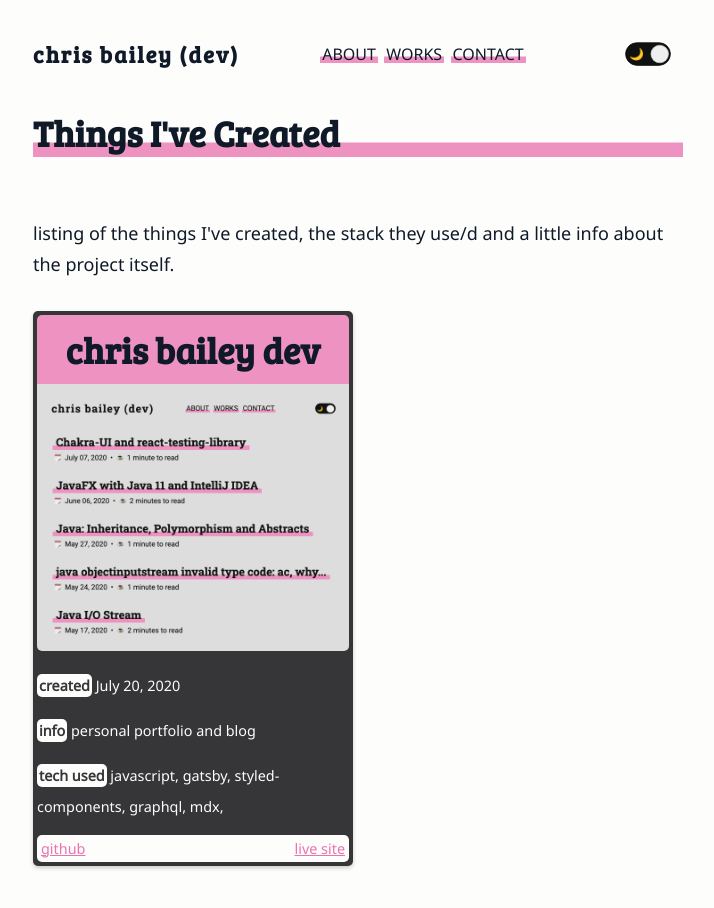
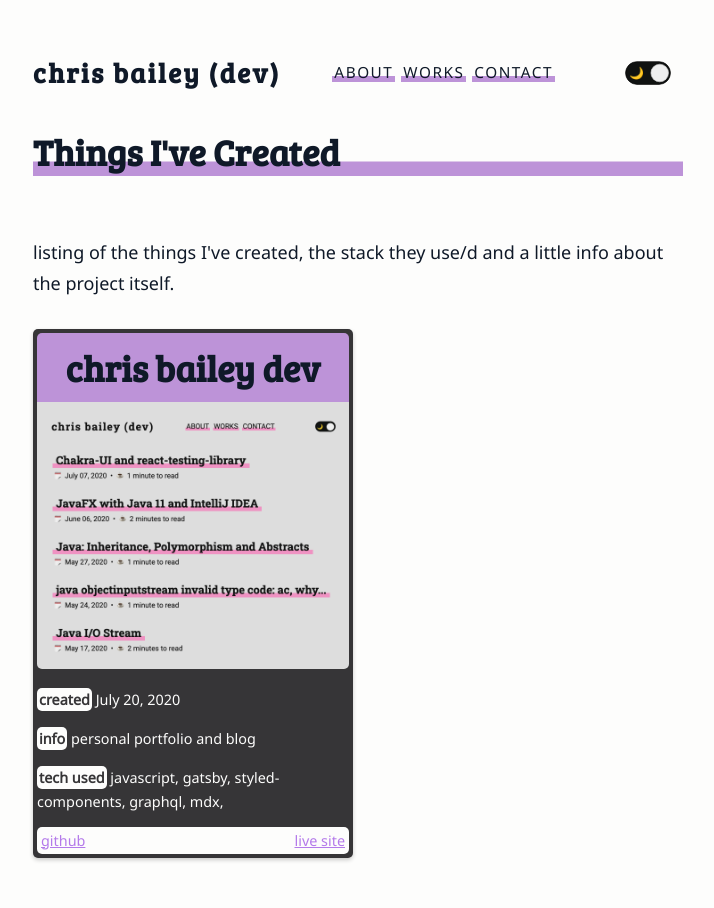
Before and after one commit to xchrisbailey/chrisbailey.dev, a Gatsby site: page /work in a window 1280 px wide. Shown: the whole page, without its empty margins (282-996 px from the left). Built offline with nearby package versions, Linux system fonts and the light colour scheme; Gatsby itself is replaced by a stand-in of ours; some packages are replaced by stand-ins of ours.

Commit message:
break global styles into own file. font size and other sizing tweaks

```diff
--- a/gatsby-config.js
+++ b/gatsby-config.js
@@ -49,8 +49,10 @@ module.exports = {
           {
             resolve: `gatsby-remark-vscode`,
             options: {
-              theme: `SynthWave '84`,
-              extensions: ['synthwave-vscode'],
+              // theme: `SynthWave '84`,
+              theme: 'Night Owl',
+              extensions: ['synthwave-vscode', 'night-owl'],
+              injectStyles: true,
               inlineCode: {
                 marker: '•',
               },
--- a/package.json
+++ b/package.json
@@ -26,6 +26,7 @@
     "gatsby-remark-vscode": "^3.0.1",
     "gatsby-source-filesystem": "^2.3.14",
     "gatsby-transformer-sharp": "^2.5.7",
+    "night-owl": "sdras/night-owl-vscode-theme",
     "prop-types": "^15.7.2",
     "react": "^16.12.0",
     "react-dom": "^16.12.0",
--- a/src/components/Header.jsx
+++ b/src/components/Header.jsx
@@ -38,7 +38,7 @@ const HeaderBox = styled.header`
 
 const Brand = styled(Link)`
   font-family: 'Bree Serif', serif;
-  font-size: 1.25em;
+  font-size: 1.5em;
   font-weight: bold;
   letter-spacing: 0.08em;
   color: ${({ theme }) => theme.text};
@@ -58,9 +58,10 @@ const NavBox = styled.div`
 const NavLink = styled(Link)`
   box-shadow: inset 0 -0.4em 0 ${({ theme }) => theme.heading};
   color: ${({ theme }) => theme.text};
-  font-size: 16px;
-  line-height: 14px;
+  font-size: 0.85em;
+  line-height: 1em;
   margin-right: 0.4em;
+  letter-spacing: 0.1em;
   padding: 0.125em;
   text-decoration: none;
   transition: 250ms;
--- a/src/components/Layout.jsx
+++ b/src/components/Layout.jsx
@@ -1,9 +1,10 @@
 import React from 'react'
-import styled, { createGlobalStyle, ThemeProvider } from 'styled-components'
+import styled, { ThemeProvider } from 'styled-components'
 
 import useLocalStorage from '../utils/hooks'
 import { lightTheme, darkTheme } from '../utils/theme'
 import Header from './Header'
+import GlobalStyles from './styles/globalStyles'
 
 const Layout = ({ children }) => {
   const [theme, setTheme] = useLocalStorage('mode', 'light')
@@ -20,95 +21,8 @@ const Layout = ({ children }) => {
 
 const Container = styled.div`
   max-width: 650px;
+  padding: 1em;
   margin: 2em auto;
 `
 
-const GlobalStyles = createGlobalStyle`
-:root {
-  --color-pink-dark: #E972AF;
-  --color-pink-light: #EE92C2;
-}
-
-body {
-  background: ${({ theme }) => theme.body};
-  color: ${({ theme }) => theme.text};
-  font-size: 18px;
-  font-family: "Noto Sans", sans-serif;
-}
-
-p {
-  line-height: 31px;
-}
-
-h1,h2,h3,h4 {
-  color: ${({ theme }) => theme.text};
-  font-weight: bold;
-  font-family: "Bree Serif", serif;
-}
-
-h1 {
-  box-shadow: inset 0 -0.4em 0 ${({ theme }) => theme.heading};
-  font-size: 2em;
-  margin-bottom: 1.7em;
-}
-
-h2 {
-  font-size: 1.6em;
-  line-height: 2.6em;
-  margin-top: 2.7em;
-  margin-bottom: 1em;
-}
-
-h3 {
-  font-size: 1.28em;
-  line-height: 2.11;
-  margin-top: 1.7em;
-  margin-bottom: 0.67em;
-}
-
-p, ul, ol, blockquote, pre {
-  margin-bottom: 1.7em;
-}
-
-ul, ol {
-  margin-left: 1.7em;
-}
-
-li {
-  margin-bottom: 0.67em;
-}
-
-code, pre, kbd {
-  font-size: 16px;
-  font-family: "Fira Code", monospace;
-}
-
-pre {
-  padding: 0.67em;
-}
-
-code {
-  overflow-x: scroll;
-  padding: 3px 4px;
-  border-radius: 7px;
-  margin: 0 1px;
-}
-
-a {
-  text-decoration: none;
-  color: var(--color-pink-dark);
-  text-decoration: underline;
-  &:hover {
-    color: var(--color-pink-light);
-  }
-}
-
-blockquote {
-  margin-left: 0;
-  border-left: 8px solid ${({ theme }) => theme.heading};
-  padding-left: 1em;
-
-}
-`
-
 export default Layout
--- /dev/null
+++ b/src/components/styles/globalStyles.jsx
@@ -0,0 +1,90 @@
+import { createGlobalStyle } from 'styled-components'
+
+const GlobalStyles = createGlobalStyle`
+:root {
+  --color-purple-dark: #B47AEA;
+  --color-purple-light: #BD93D8;
+}
+
+body {
+  background: ${({ theme }) => theme.body};
+  color: ${({ theme }) => theme.text};
+  font-size: 18px;
+  font-family: "Noto Sans", sans-serif;
+}
+
+p {
+  line-height: 1.7em;
+}
+
+h1,h2,h3,h4 {
+  color: ${({ theme }) => theme.text};
+  font-weight: bold;
+  font-family: "Bree Serif", serif;
+}
+
+h1 {
+  box-shadow: inset 0 -0.4em 0 ${({ theme }) => theme.heading};
+  font-size: 2em;
+  margin-bottom: 1.7em;
+}
+
+h2 {
+  font-size: 1.6em;
+  line-height: 2.6em;
+  margin-top: 2.7em;
+  margin-bottom: 1em;
+}
+
+h3 {
+  font-size: 1.28em;
+  line-height: 2.11;
+  margin-top: 1.7em;
+  margin-bottom: 0.67em;
+}
+
+p, ul, ol, blockquote, pre {
+  margin-bottom: 1.7em;
+}
+
+ul, ol {
+  margin-left: 1.7em;
+}
+
+li {
+  margin-bottom: 0.67em;
+}
+
+code, pre, kbd {
+  font-size: 16px;
+  font-family: "Fira Code", monospace;
+}
+
+pre {
+  padding: 0.67em;
+}
+
+code {
+  overflow-x: scroll;
+  padding: 3px 4px;
+  border-radius: 7px;
+  margin: 0 1px;
+}
+
+a {
+  text-decoration: none;
+  color: var(--color-purple-dark);
+  text-decoration: underline;
+  &:hover {
+    color: var(--color-purple-light);
+  }
+}
+
+blockquote {
+  margin-left: 0;
+  border-left: 0.75em solid ${({ theme }) => theme.heading};
+  padding-left: 1em;
+}
+`
+
+export default GlobalStyles
--- a/src/utils/theme.js
+++ b/src/utils/theme.js
@@ -1,12 +1,12 @@
 export const lightTheme = {
   body: '#FDFDFC',
   text: '#0F1928',
-  heading: '#EE92C2',
+  heading: '#BD93D8',
   background: '#363537',
 }
 export const darkTheme = {
   body: '#0F1928',
   text: '#FDFDFC',
-  heading: '#E972AF',
+  heading: '#B47AEA',
   background: '#999',
 }
```
Also changed, not shown: 1 other file.
